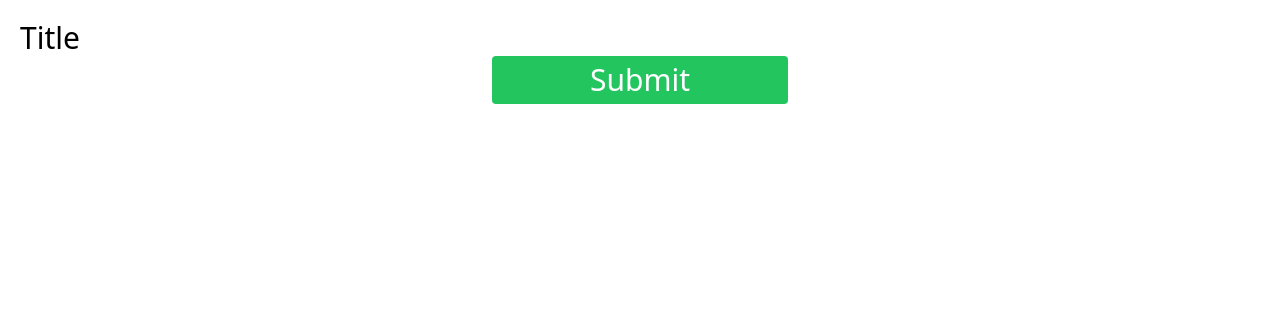
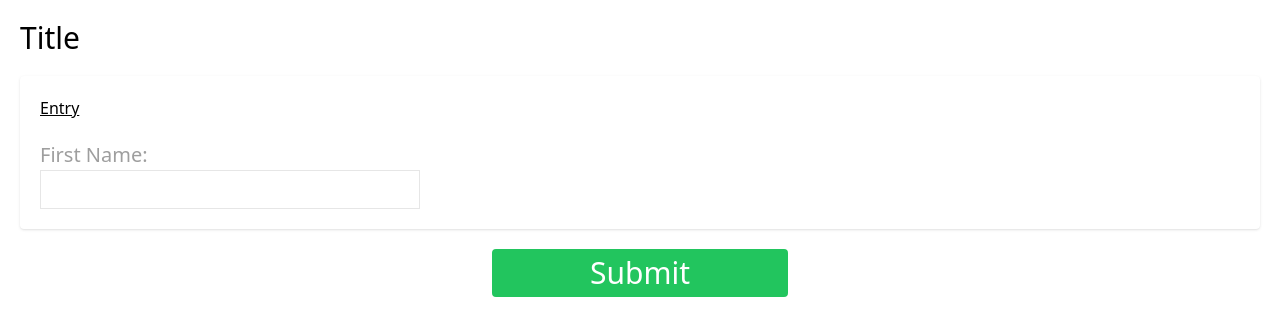
Before and after one commit to dstearle/pechanga-waiver-app, a Vue app: page / in a window 1280 px wide. Shown: the top 336 px of the page. Built offline with nearby package versions, Linux system fonts and the light colour scheme.

Commit message:
Integrated EntryFields compnent into the main app

```diff
--- a/src/App.vue
+++ b/src/App.vue
@@ -13,6 +13,11 @@
 			</div>
 
 			<!-- Entries -->
+			<EntryFields
+				:key="entryIndex"
+                :entry="entry"
+				:entryIndex="entryIndex"
+			/>
 
 			<div class="flex">
 
@@ -34,9 +39,17 @@
 
 <script>
 
+	import EntryFields from './components/EntryFields';
+
 	export default {
 
 		name: 'App',
+
+		components: {
+
+            EntryFields
+
+        },
 
 		data() {
 
--- a/src/components/EntryFields.vue
+++ b/src/components/EntryFields.vue
@@ -18,7 +18,7 @@
 
                     <label for="first_name">First Name:</label>
 
-                    <input type="text" id="first_name" v-model="entry.firstName">
+                    <input type="text" id="first_name">
 
                 </div>
 
```
